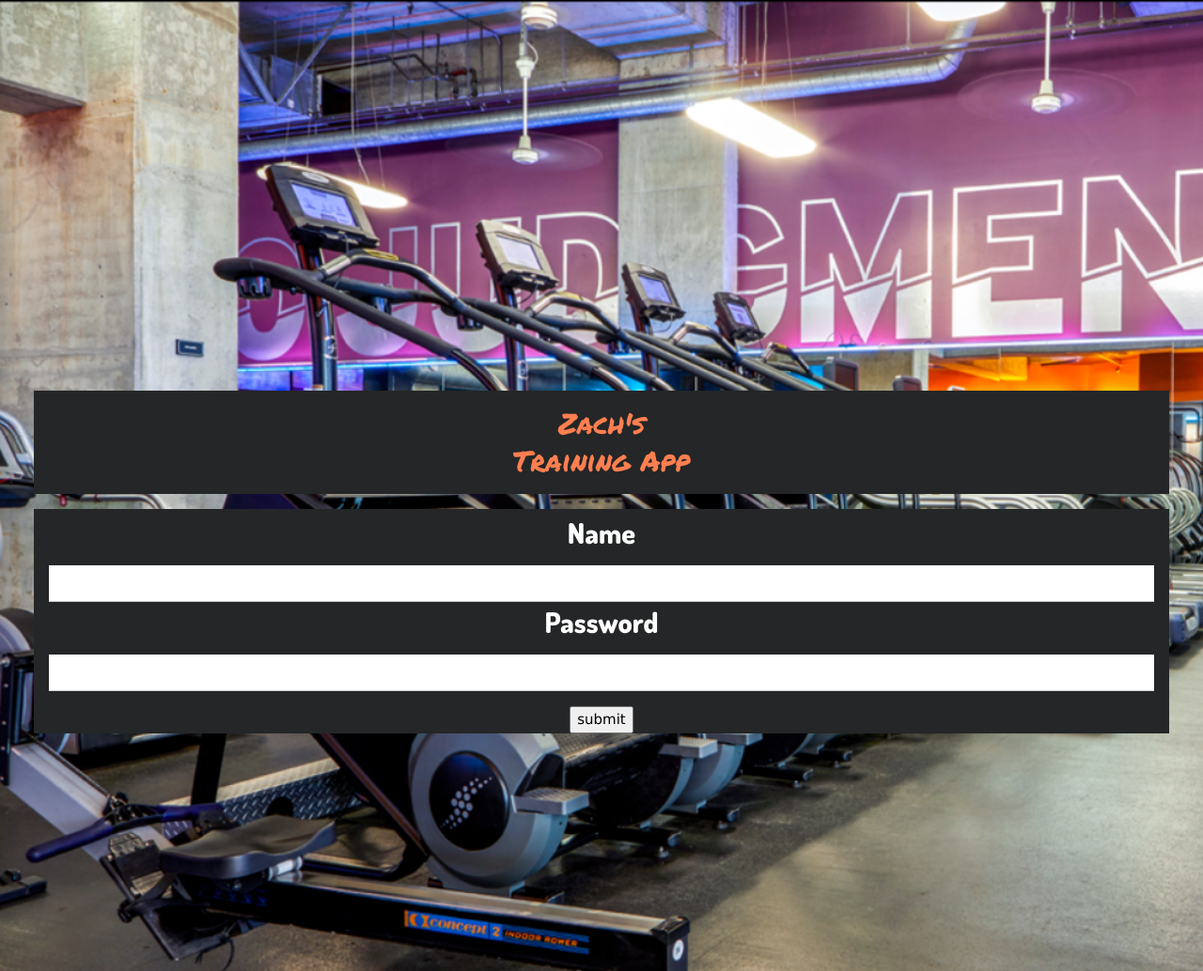
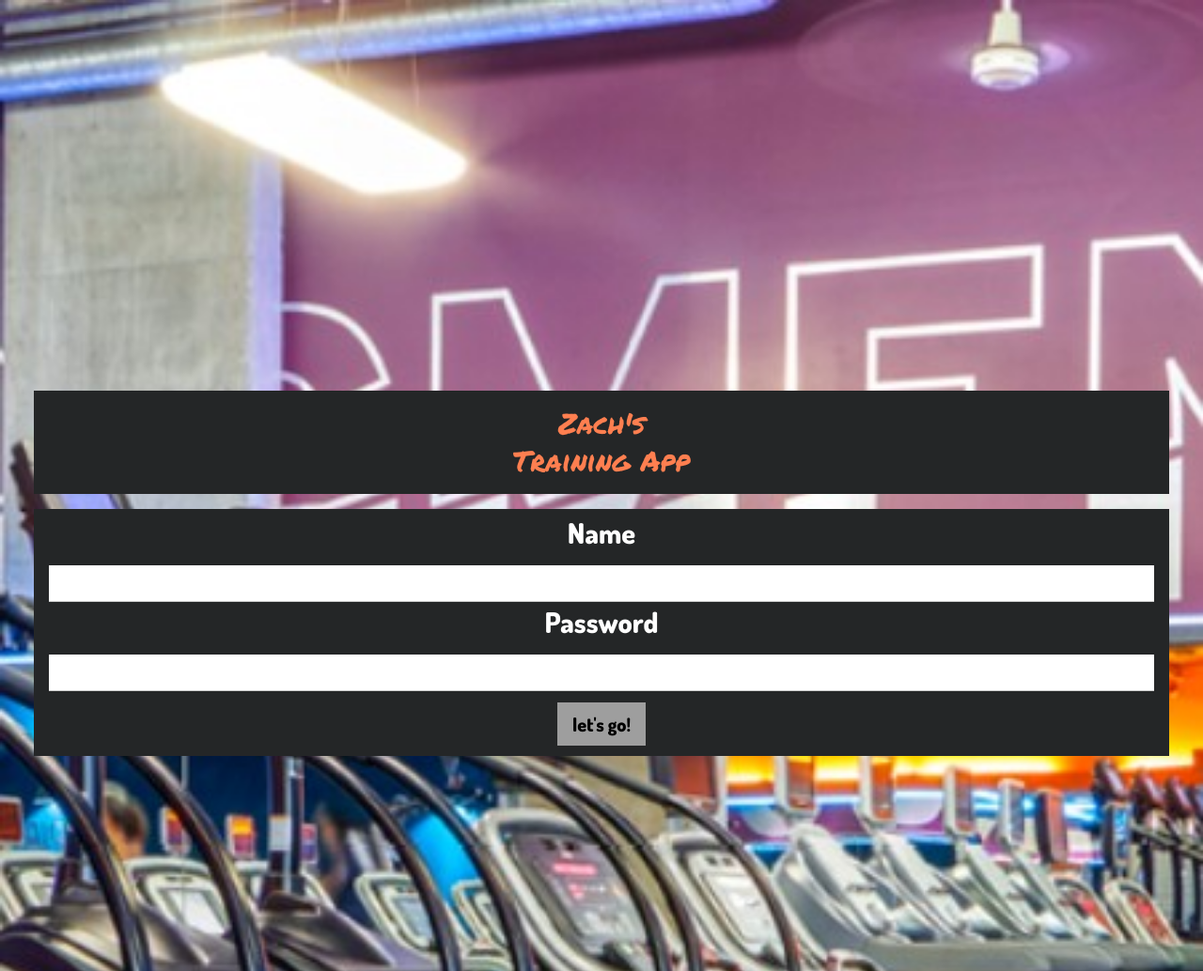
Before and after one commit to zbretz/trainer_app, a Django app: page /trainer_app/login in a window 1280 px wide. Shown: the top 1034 px of the page at 94% size. Run offline with Django 3.2, Linux system fonts and the light colour scheme.

Commit message:
Tweaked background image and login button

```diff
--- a/static/css/login.css
+++ b/static/css/login.css
@@ -11,10 +11,18 @@ h3 {
   font-family: 'Permanent Marker', cursive;
 }
 
-.heading{
+.heading {
   color: coral;
   font-size: 30px;
   font-family: 'Permanent Marker', cursive;
+}
+
+#submit-button{
+  margin: 10px;
+  margin-top: -4px;
+  color: white;
+  font-size: 20px;
+  font-family: 'Dosis', sans-serif;
 }
 
 p, label  {
--- a/templates/trainer_app/home.html
+++ b/templates/trainer_app/home.html
@@ -14,7 +14,7 @@
 
   </head>
 
-  <body class='w3-dark-grey w3-margin' style='background-image: url("/static/images/gym_background2.jpg"); background-size: cover; padding:30% 0'>
+  <body class='w3-dark-grey w3-margin' style='background-image: url("/static/images/gym_background.jpg"); background-size: cover; padding:30% 0'>
 
   <div class="thing w3-center w3-panel w3-padding" >
       <p class='heading'>Next Workout</p>
--- a/templates/trainer_app/login.html
+++ b/templates/trainer_app/login.html
@@ -28,7 +28,7 @@
     <input name='name' class="w3-input w3-section" type="text"/>
     <label>Password</label>
     <input name='password' class="w3-input w3-section" type="text"/>
-    <input type="submit" value="submit" />
+    <input  class='w3-btn w3-gray' id="submit-button" type="submit" value="let's go!" />
     </form>
 </div>
 
```
Also changed, not shown: static/images/gym_background.jpg, static/images/gym_background2.jpg (deleted), 3 other files.
